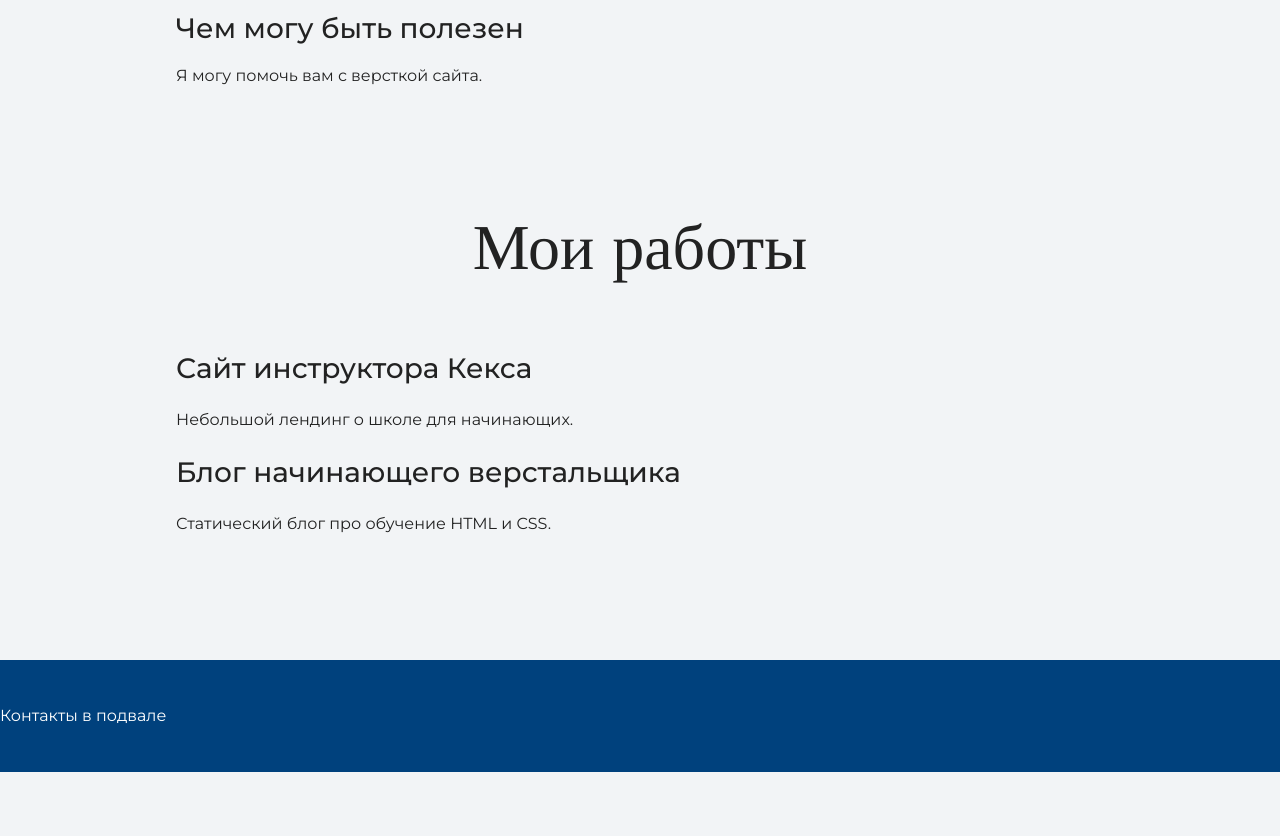
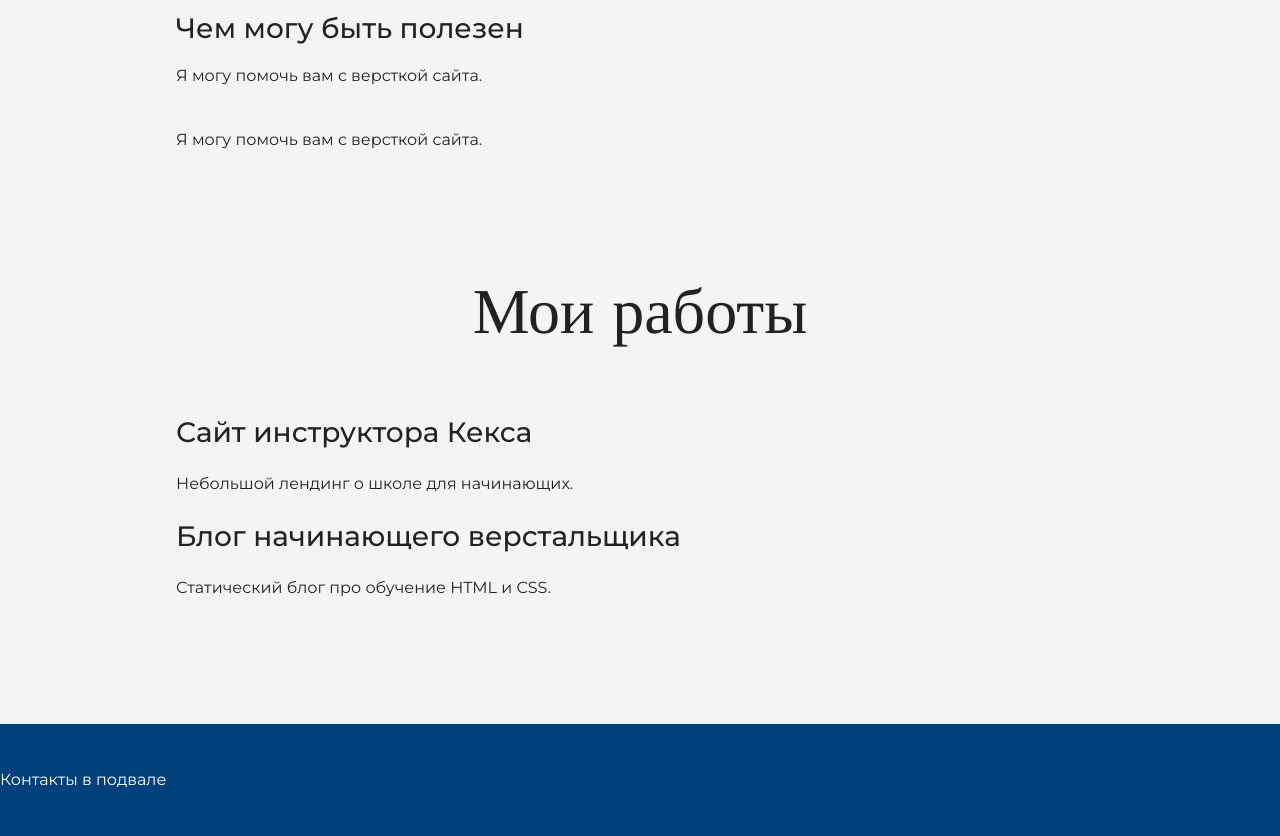
Before and after one commit to IlnurD/my-site, a plain HTML site: page index.html in a window 1280 px wide. Shown: the part 1280-2116 px from the top of the page. Before the commit the page ends 2052 px from the top, so only its background shows below. Drawn offline with nearby package versions, Linux system fonts and the light colour scheme.

Commit message:
Test commit

```diff
--- a/index.html
+++ b/index.html
@@ -28,6 +28,7 @@
       <p>Меня зовут Ильнур.</p>
       <h3>Чем могу быть полезен</h3>
       <p>Я могу помочь вам с версткой сайта.</p>
+      <p>Я могу помочь вам с версткой сайта.</p>
     </div>
     </section>
 
--- a/outlines.css
+++ b/outlines.css
@@ -16,6 +16,7 @@ body::before,
 header::before,
 footer::before,
 main::before {
+  color: #7fc1ff;
   color: #7fc1ff;
 }
 
```
